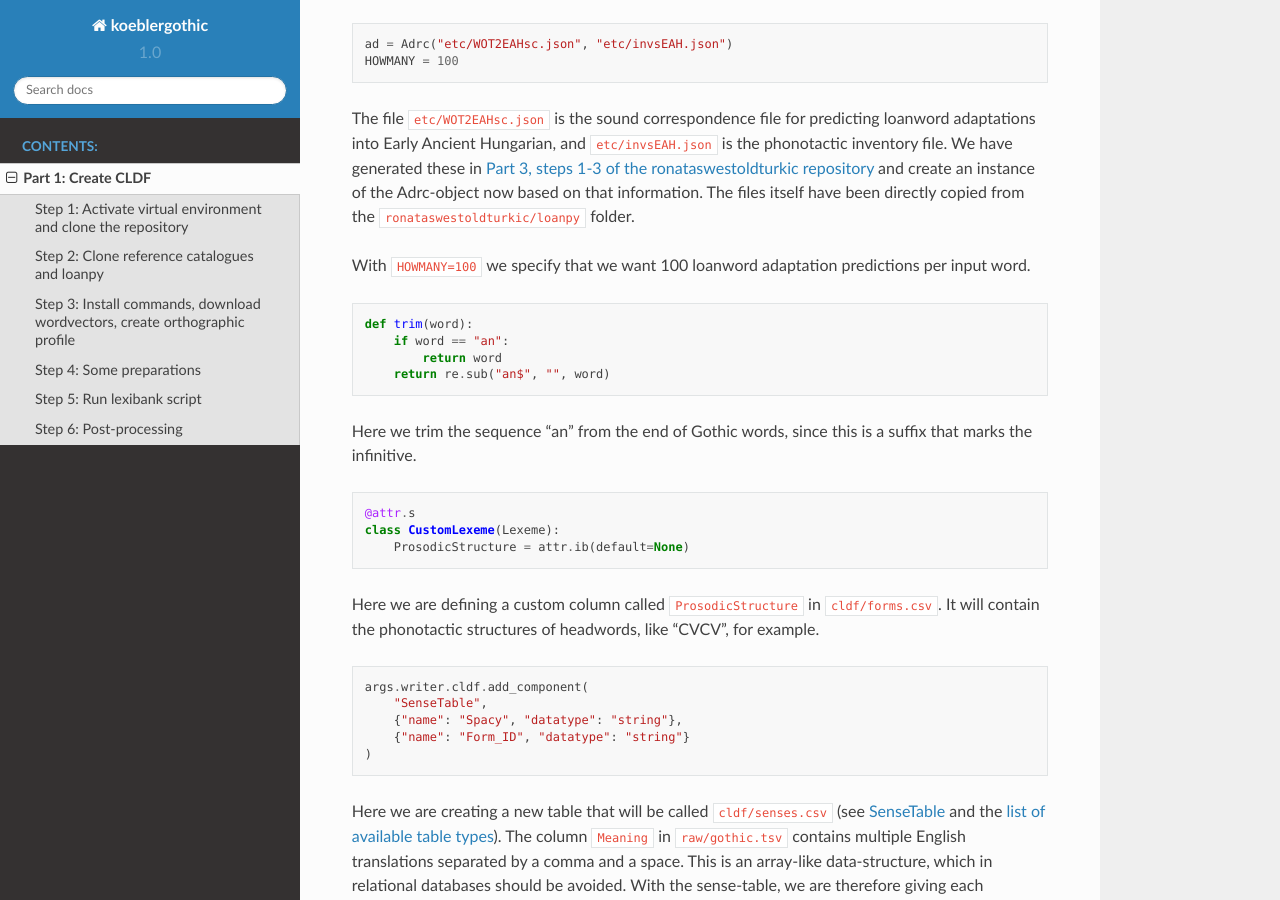
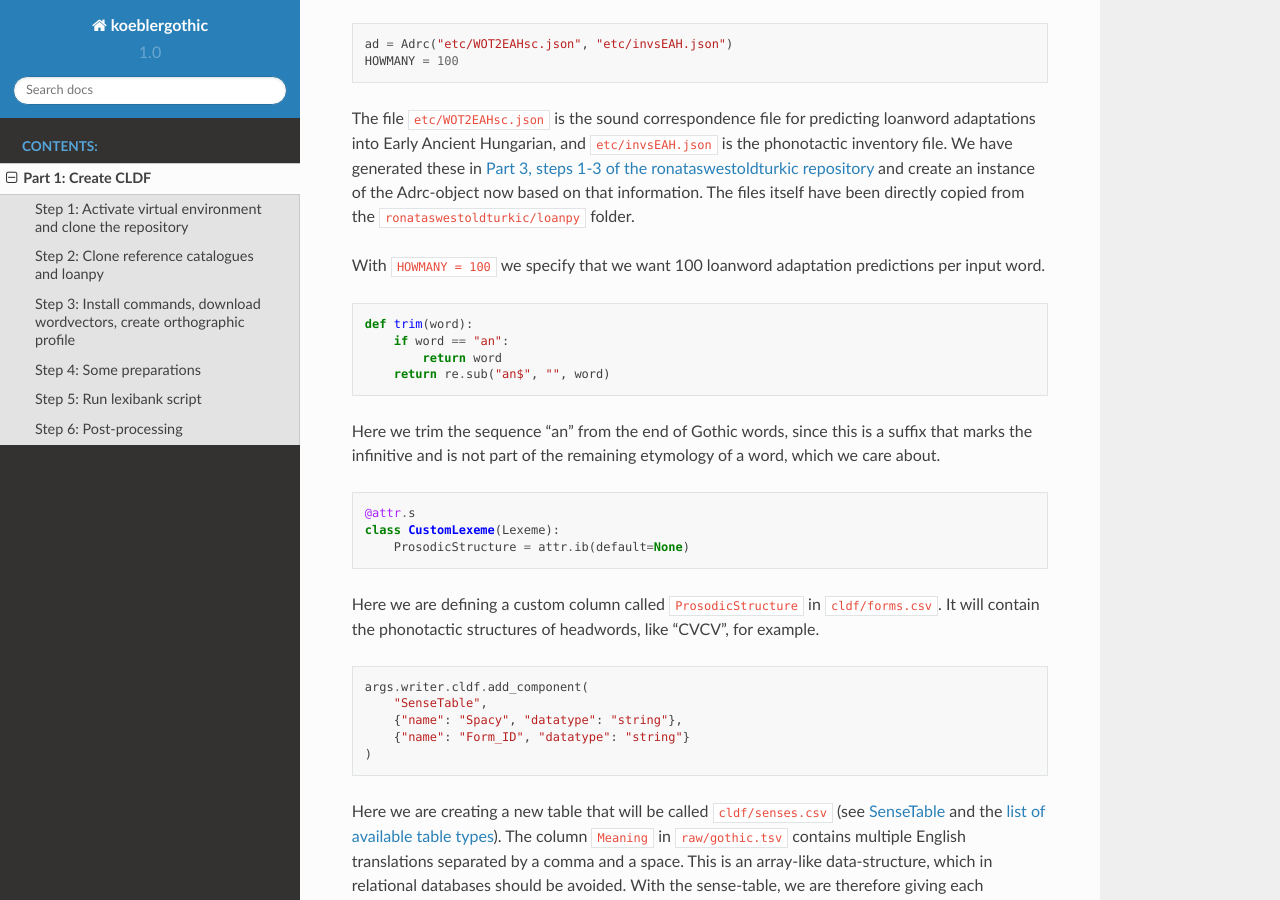
Before and after one commit to LoanpyDataHub/koeblergothic, a Sphinx documentation site: the page built from docs/mkcldf.rst, in a window 1280 px wide and 900 px high, scrolled down 2834 px. Built offline with Sphinx 7.4.7 and the Read the Docs theme 2.0.0, drawn with Linux system fonts in a browser that asks for light colours.

Commit message:
[skip ci] updatedocs

```diff
--- a/docs/mkcldf.rst
+++ b/docs/mkcldf.rst
@@ -166,7 +166,7 @@ information.
 The files itself have been directly copied from the
 ``ronataswestoldturkic/loanpy`` folder.
 
-With ``HOWMANY=100`` we specify that we want 100 loanword adaptation
+With ``HOWMANY = 100`` we specify that we want 100 loanword adaptation
 predictions per input word.
 
 .. code-block:: python
@@ -177,7 +177,8 @@ predictions per input word.
        return re.sub("an$", "", word)
 
 Here we trim the sequence "an" from the end of Gothic words, since this
-is a suffix that marks the infinitive.
+is a suffix that marks the infinitive and is not part of the remaining
+etymology of a word, which we care about.
 
 .. code-block:: python
 
```
